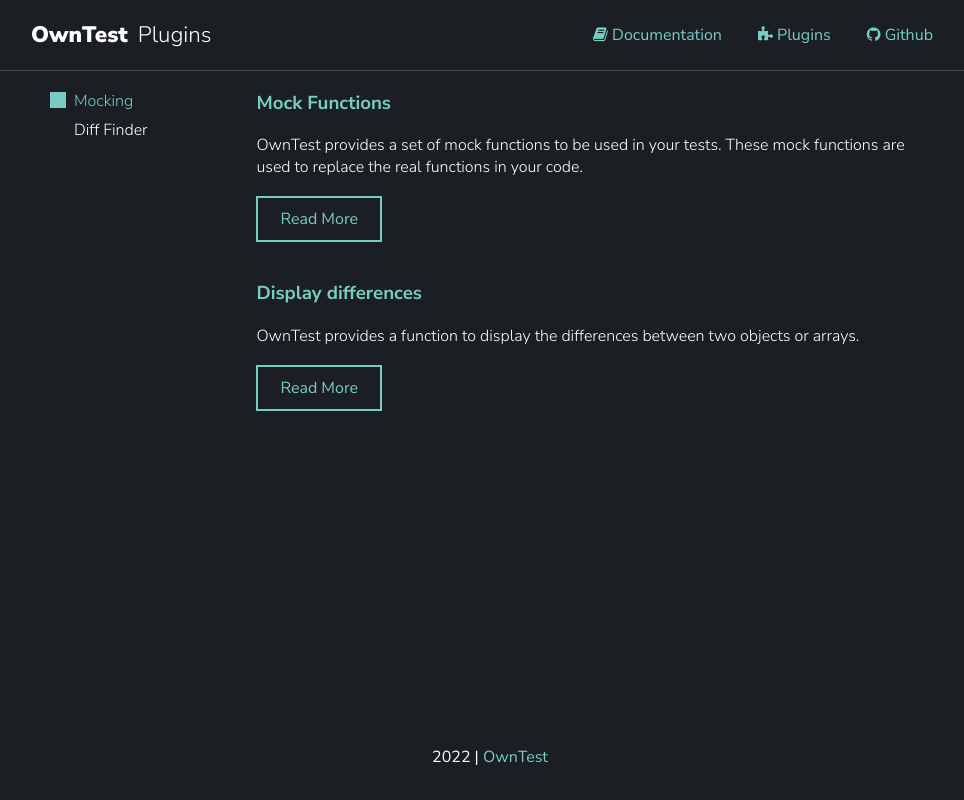
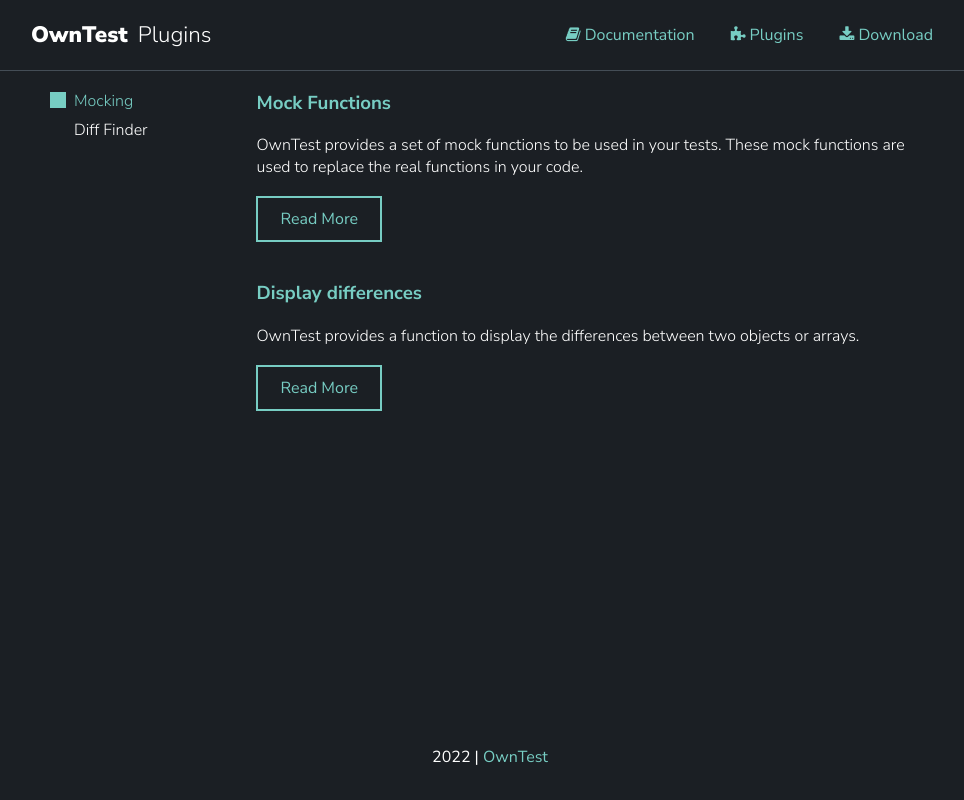
Before and after one commit to rahmatagungj/owntest, a plain HTML site: page plugins.html in a window 1280 px wide. Shown: the whole page, without its empty margins (150-1114 px from the left). Drawn offline with nearby package versions, Linux system fonts and the light colour scheme.

Commit message:
update docs

```diff
--- a/owntest.js
+++ b/owntest.js
@@ -13,7 +13,7 @@ const getAll = function (selector, scope) {
 if (document.getElementsByClassName('demo').length > 0) {
   const txt = `node owntest.js
 
-  OwnTest v0.0.5
+  OwnTest v0.0.9
 
   <span style="background-color:#98C379"><b> PASS </b></span><b> &nbsp; __tests__/dev.test.js</b>
   ❖ Development Test
--- a/plugins.html
+++ b/plugins.html
@@ -15,8 +15,8 @@
     <link rel="stylesheet" href="owntest-global.css" />
     <link rel="stylesheet" href="owntest-doc.css" />
     <meta
-    name="description"
-    content="Simple JavaScript Testing Framework with only one file and zero dependencies"
+      name="description"
+      content="Simple JavaScript Testing Framework with only one file and zero dependencies"
     />
     <link
       rel="stylesheet"
@@ -43,8 +43,10 @@
           >
         </li>
         <li class="menu__item">
-          <a href="https://github.com/rahmatagungj/owntest" class="link link--dark"
-            ><i class="fa fa-github"></i> Github</a
+          <a
+            href="https://www.npmjs.com/package/@rahmatagungj/owntest"
+            class="link link--dark"
+            ><i class="fa fa-download"></i> Download</a
           >
         </li>
       </ul>
@@ -64,21 +66,28 @@
             These mock functions are used to replace the real functions in your
             code.
           </p>
-          <div class="callout" style="margin-top: 30px;">
-            <a href="https://github.com/rahmatagungj/owntest-mock" class="button--secondary">Read More</a>
+          <div class="callout" style="margin-top: 30px">
+            <a
+              href="https://github.com/rahmatagungj/owntest-mock"
+              class="button--secondary"
+              >Read More</a
+            >
           </div>
         </section>
-        <section class="js-section" style="margin-top: 50px;">
+        <section class="js-section" style="margin-top: 50px">
           <h3 class="section__title">Display differences</h3>
           <p>
             OwnTest provides a function to display the differences between two
             objects or arrays.
           </p>
-          <div class="callout" style="margin-top: 30px;">
-            <a href="https://github.com/rahmatagungj/owntest-diff" class="button--secondary">Read More</a>
+          <div class="callout" style="margin-top: 30px">
+            <a
+              href="https://github.com/rahmatagungj/owntest-diff"
+              class="button--secondary"
+              >Read More</a
+            >
           </div>
         </section>
-
       </article>
     </div>
 
@@ -93,7 +102,7 @@
     </footer>
     <script src="https://cdnjs.cloudflare.com/ajax/libs/highlight.js/9.12.0/highlight.min.js"></script>
     <script>
-      hljs.initHighlightingOnLoad();
+      hljs.initHighlightingOnLoad()
     </script>
     <script src="owntest.js"></script>
   </body>
```
Also changed, not shown: docs.html (+4 -2 lines), index.html (+2 -2 lines).
